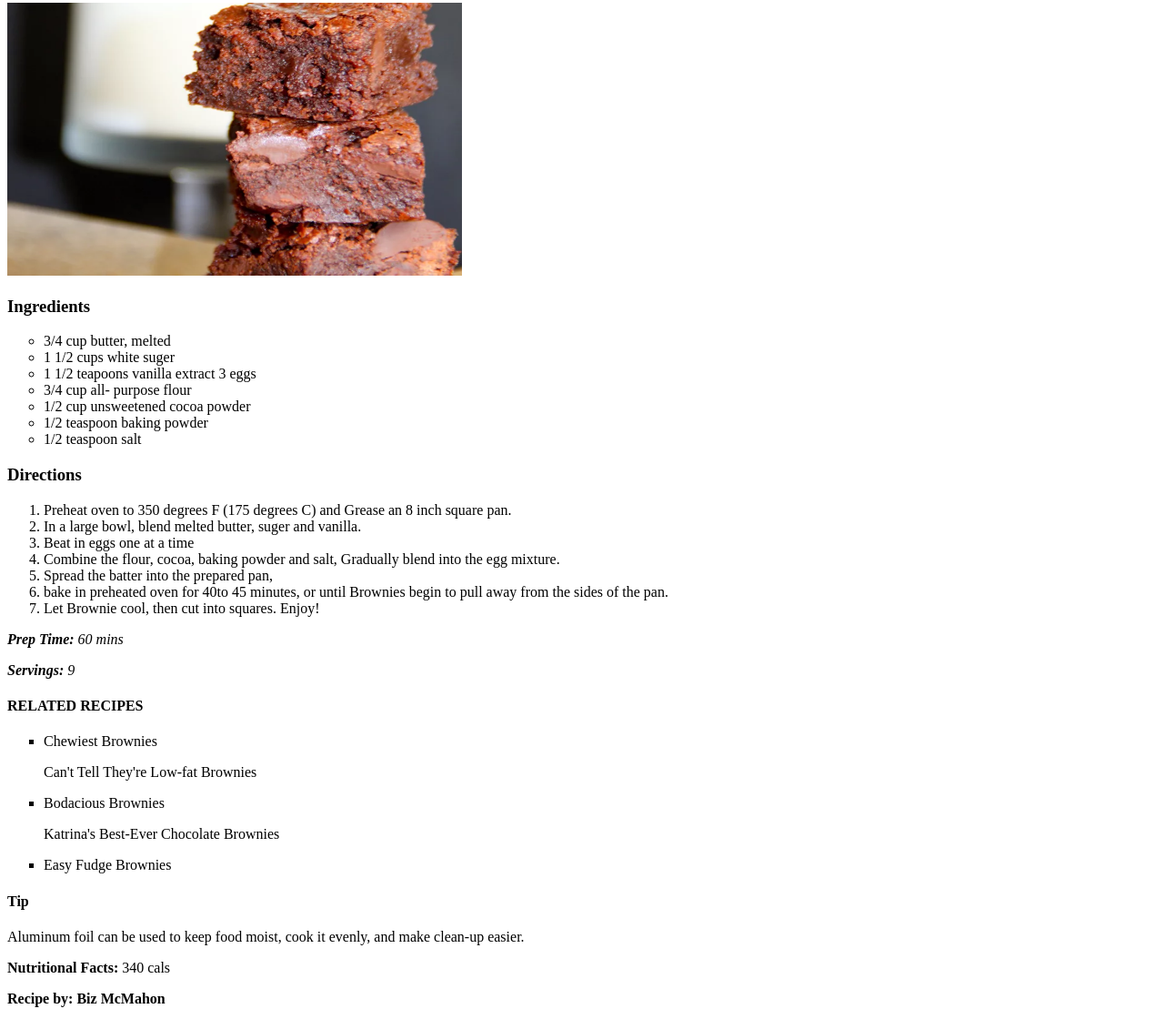
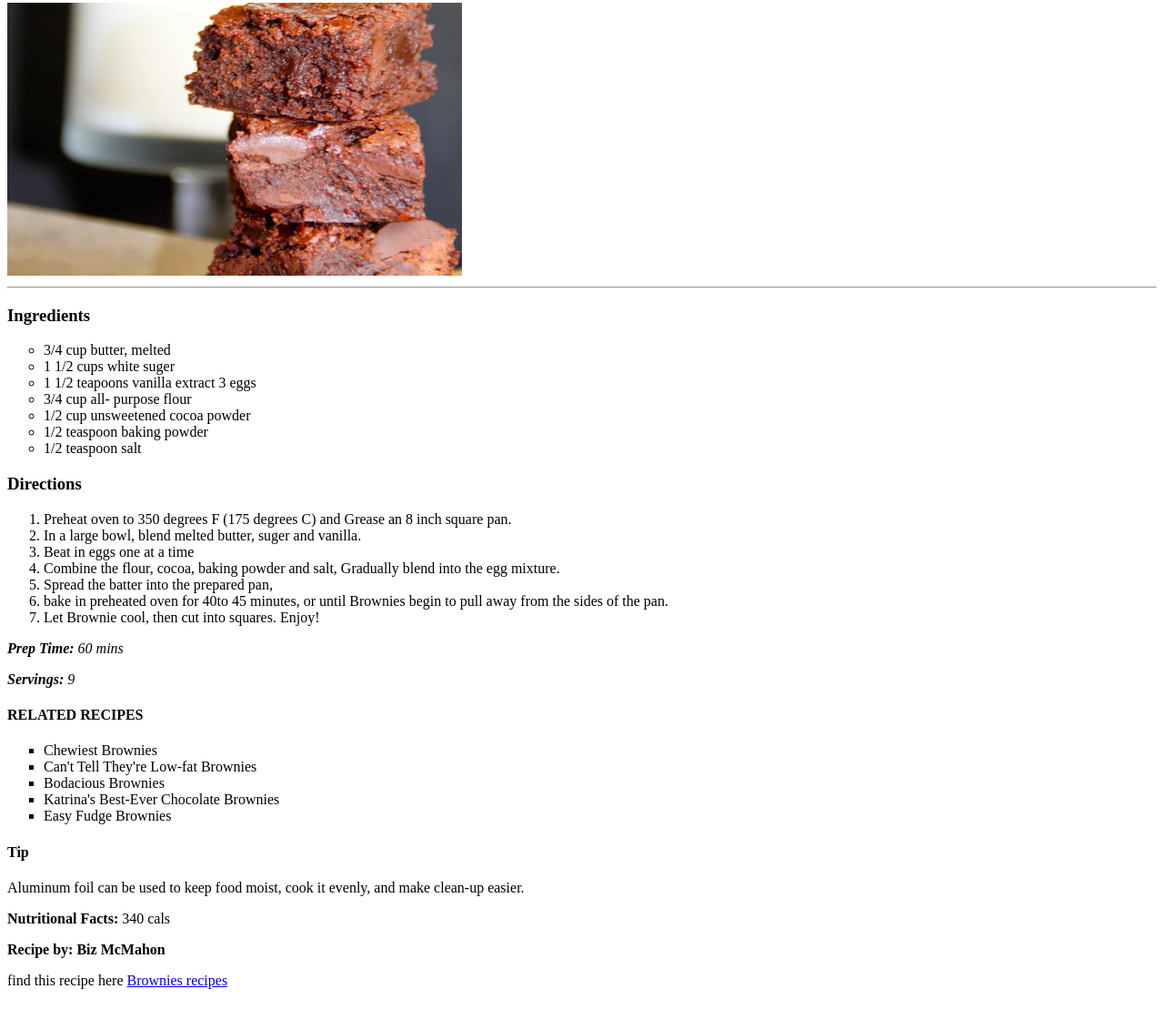
Before and after one commit to NoellaFomum/browniesProject, a plain HTML site: page index.html in a window 1280 px wide. Shown: the part 77-1197 px from the top of the page at 91% size. Drawn offline with Linux system fonts and the light colour scheme.

Commit message:
Add files via upload

```diff
--- a/index.html
+++ b/index.html
@@ -3,6 +3,7 @@
 <head>
     <meta charset="UTF-8">
     <meta name="viewport" content="width=device-width, initial-scale=1.0">
+    <link rel="stylesheet" href="css/style.css">
     <title>Brownies Recipe</title>
 </head>
 <body>
@@ -10,6 +11,7 @@
         <p> <h1>Deep Dish Brownies</h1></p>
    <img src="img/1041605-deep-dish-brownies-Diane-S-4x3-1-239094585d7d45a1ab814f282dd07a28.webp" height="300px" width="500px" alt="">
 </header>
+<hr>
 <main>
 <section>
     <p><h3>Ingredients</h3></p>
@@ -49,10 +51,10 @@
 <aside>
     <p> <h4>RELATED RECIPES</h4></p>
     <ul type="square">
-     <li>Chewiest Brownies</li>
-    <p>Can't Tell They're Low-fat Brownies</p>
+    <li>Chewiest Brownies</li>
+    <li>Can't Tell They're Low-fat Brownies</li>
     <li>Bodacious Brownies</li>
-    <p>Katrina's Best-Ever Chocolate Brownies</p>
+    <li>Katrina's Best-Ever Chocolate Brownies</li>
     <li>Easy Fudge Brownies</li>
 </ul>
    </aside>
```
